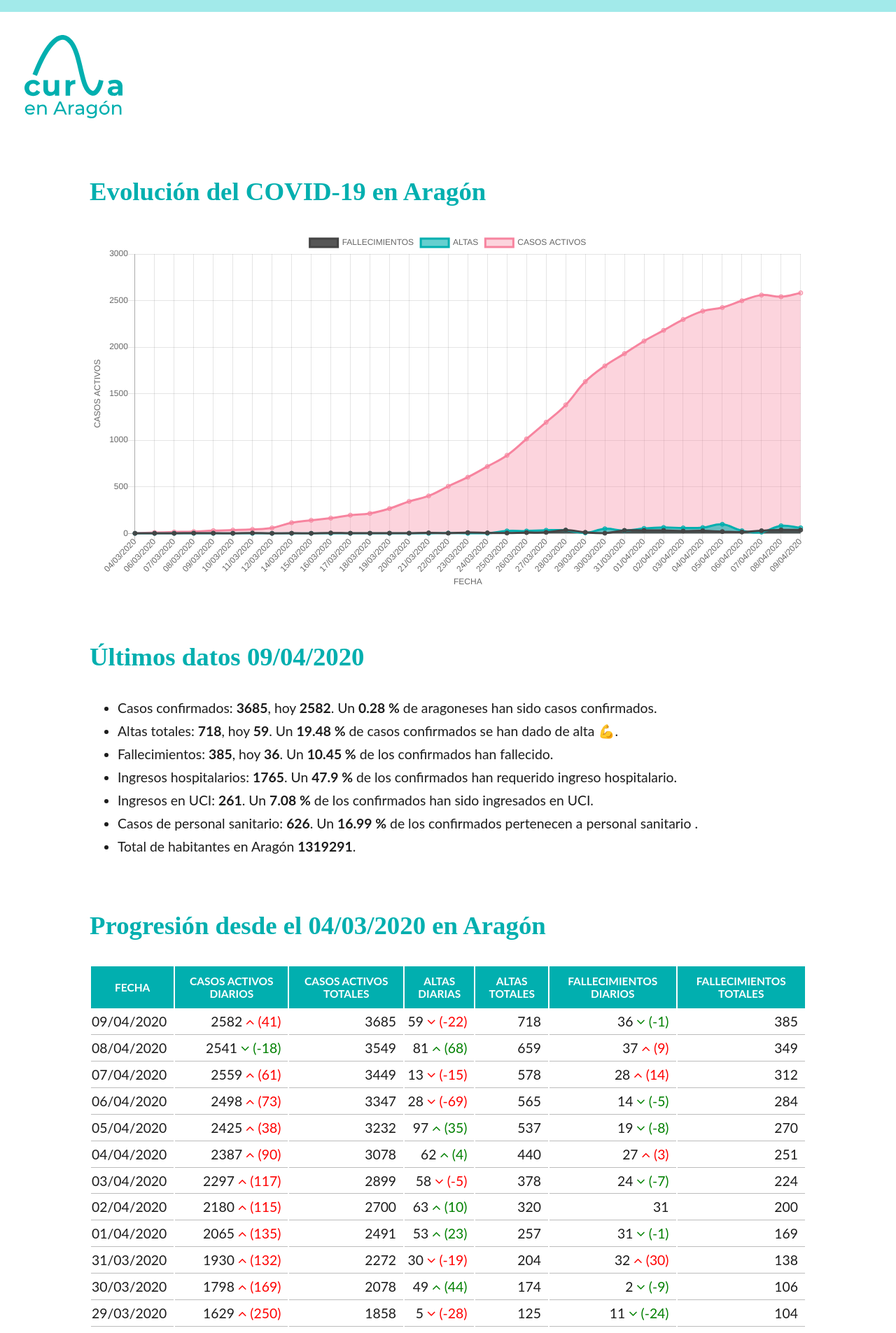
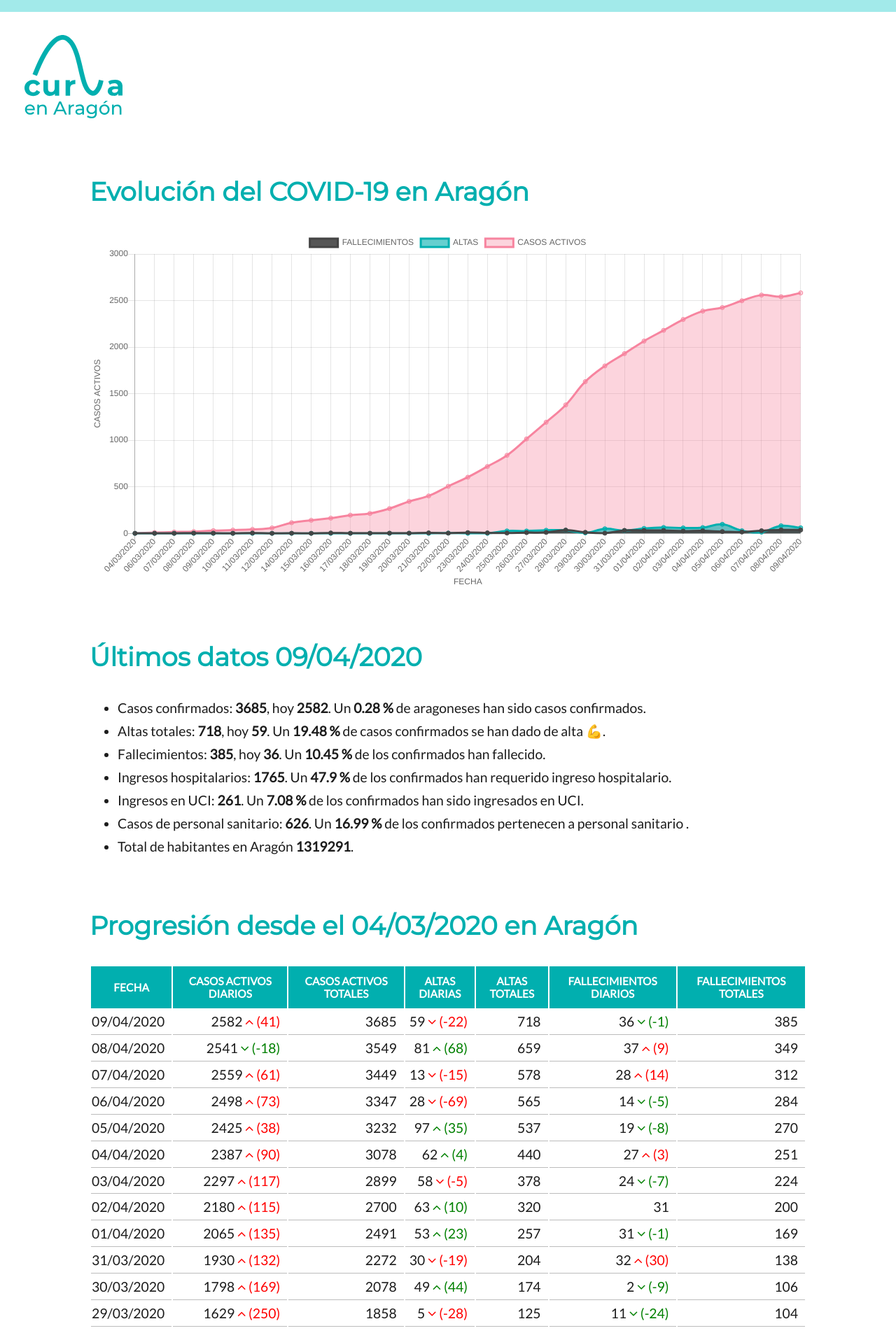
Before and after one commit to danilat/covid-19-aragon, a Jekyll site: the page built from index.html, in a window 1280 px wide. Shown: the top 1905 px of the page at 70% size. Built offline with Jekyll 4.4.1, drawn with Linux system fonts in a browser that asks for light colours; comment, search, counter and statistics services are not loaded.

Commit message:
Link to Google Fonts added

```diff
--- a/assets/css/index.scss
+++ b/assets/css/index.scss
@@ -9,12 +9,14 @@
 $gris:#919191;
 $grisClaro:#bcbcbc;
 
+@import 'https://fonts.googleapis.com/css?family=Montserrat';
+@import 'https://fonts.googleapis.com/css?family=Lato';
 
 
 body{
     margin:0;
     padding:0;
-    font-family: Lato, Open Sans;
+    font-family: 'Lato', 'Open Sans';
     color:$negro;
     line-height: 1.7em;
     font-size: 1.21rem;
@@ -38,7 +40,7 @@
     margin: 80px 0 40px 0;
     color:$verde;
     font-size: 2.3rem;
-    font-family: Montserrat;
+    font-family: 'Montserrat';
 }
 #chartAragon{
     width: 100%;
```
